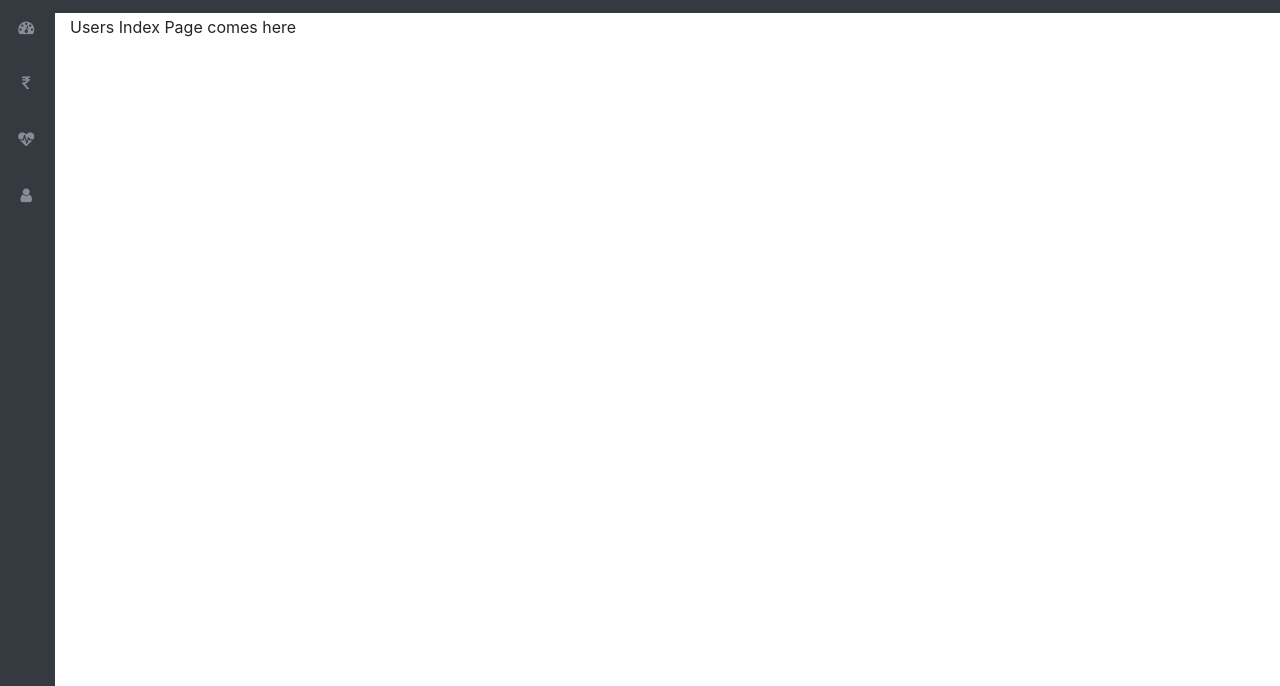
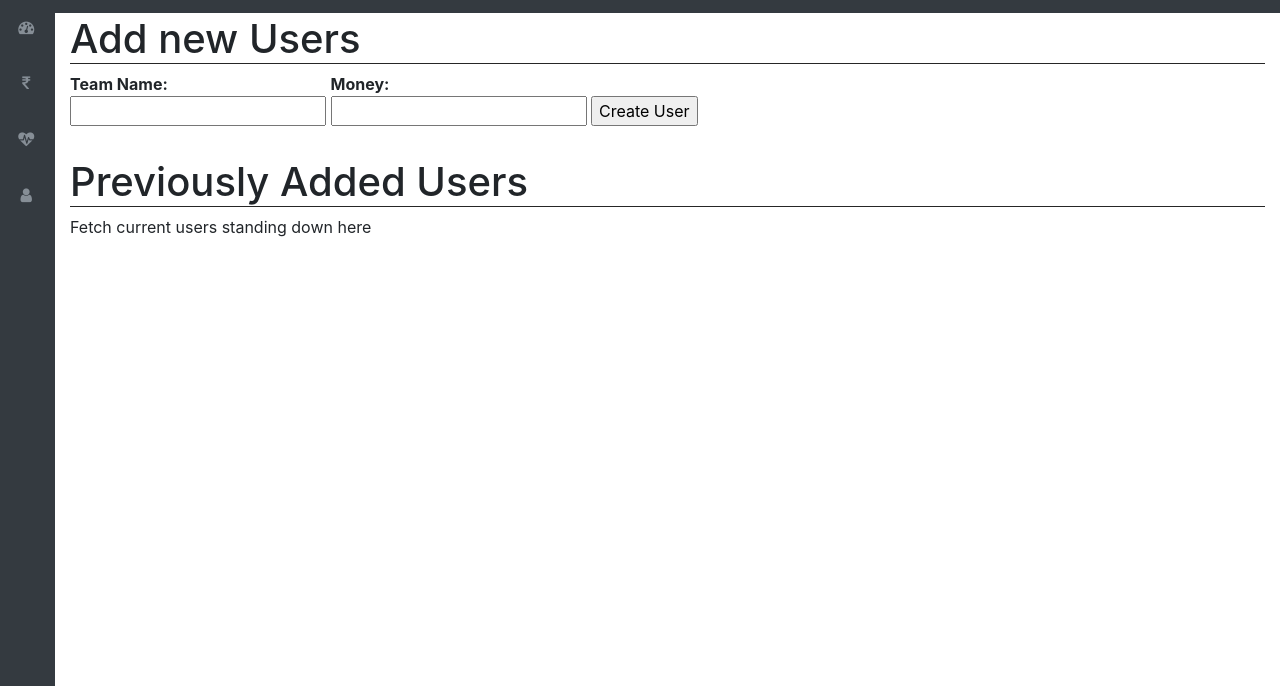
Before and after one commit to prithvi1972/monopoly, a PHP site: page /monopoly/users in a window 1280 px wide. Shown: the part 57-743 px from the top of the page. Run offline with PHP 8.4, Linux system fonts and the light colour scheme.

Commit message:
Created Users View

```diff
--- a/app/views/users/index.php
+++ b/app/views/users/index.php
@@ -1,5 +1,29 @@
 <?php require APPROOT.'/views/inc/header.php'; ?>
 
-Users Index Page comes here
+<!-- Happening Page -->
+<h1 style="border-bottom-style: solid; border-bottom-width: 1px; border-bottom-color: #262626;">Add new Users</h1>
+
+<form id="users" method="POST" action="/monopoly/users">
+
+	<!-- Team name -->
+	<label>
+		<b>Team Name:</b><br>
+		<input type="text" name="team_name">
+	</label>
+
+	<!-- Add Check from JS to avoid negative numbers -->
+	<label>
+		<b>Money:</b><br>
+		<input type="number" name="money">
+	</label>
+
+	<input type="submit" name="submit" value="Create User">
+
+</form>
+
+<!-- Fetch current users standing down here -->
+<br>
+<h1 style="border-bottom-style: solid; border-bottom-width: 1px; border-bottom-color: #262626;">Previously Added Users</h1>
+<p>Fetch current users standing down here</p>
 
 <?php require APPROOT.'/views/inc/footer.php'; ?>
```
